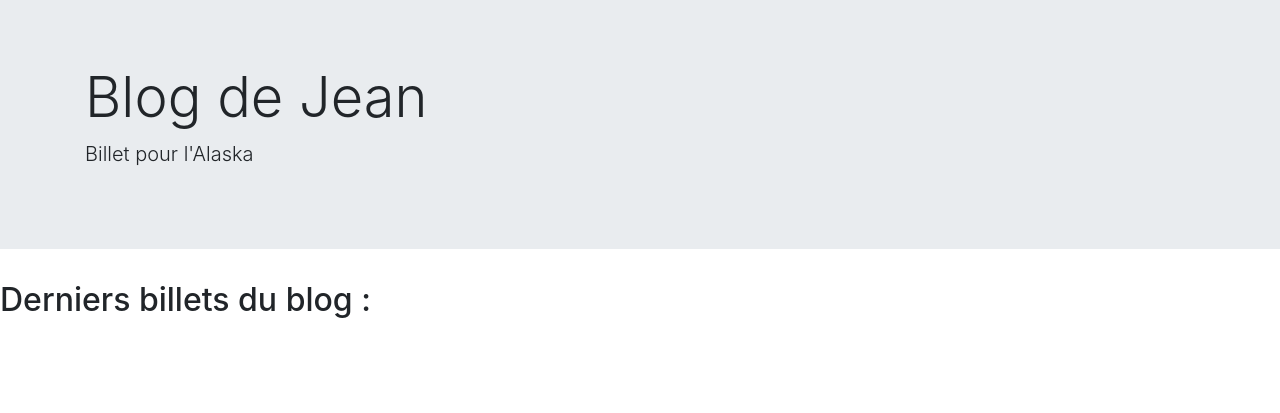
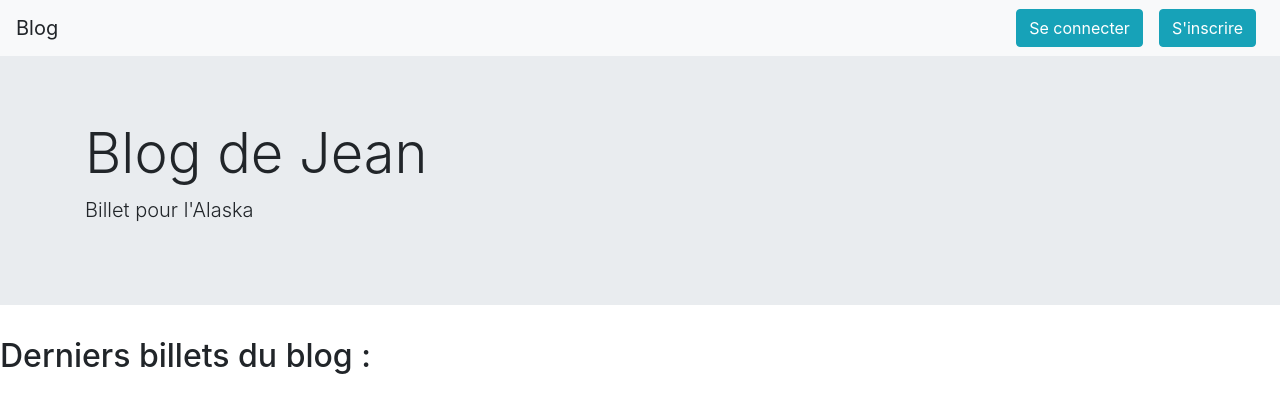
Before and after one commit to amelielecoz/Blog---PHP-CRUD, a PHP site: page / in a window 1280 px wide. Shown: the top 413 px of the page. Run offline with PHP 8.4, Linux system fonts and the light colour scheme; data that the repository does not hold is empty.

Commit message:
modify template / add navbar

```diff
--- a/view/frontend/template.php
+++ b/view/frontend/template.php
@@ -8,11 +8,20 @@
     </head>
 
     <body>
-
+    <nav class="navbar navbar-light bg-light">
+    <a class="navbar-brand">Blog</a>
+    <form class="form-inline">
+        <a href="index.php?action=connexion" class="btn btn-info m-2 my-sm-0">Se connecter</a>
+        <a href="index.php?action=subscription" class="btn btn-info m-2 my-sm-0">S'inscrire</a>
+    </form>
+    </nav>
         <div class="jumbotron jumbotron-fluid">
-            <div class="container">
-                <h1 class="display-4">Blog de Jean</h1>
-                <p class="lead">Billet pour l'Alaska</p>
+            <div class="container-fluid">
+            <!--img src="public\images\30254540476_77fd4e92b5_k.jpg" class="img-fluid"  alt="Responsive image"-->
+                <div class="container">
+                    <h1 class="display-4">Blog de Jean</h1>
+                    <p class="lead">Billet pour l'Alaska</p>
+                </div>
             </div>
         </div>
 
```
